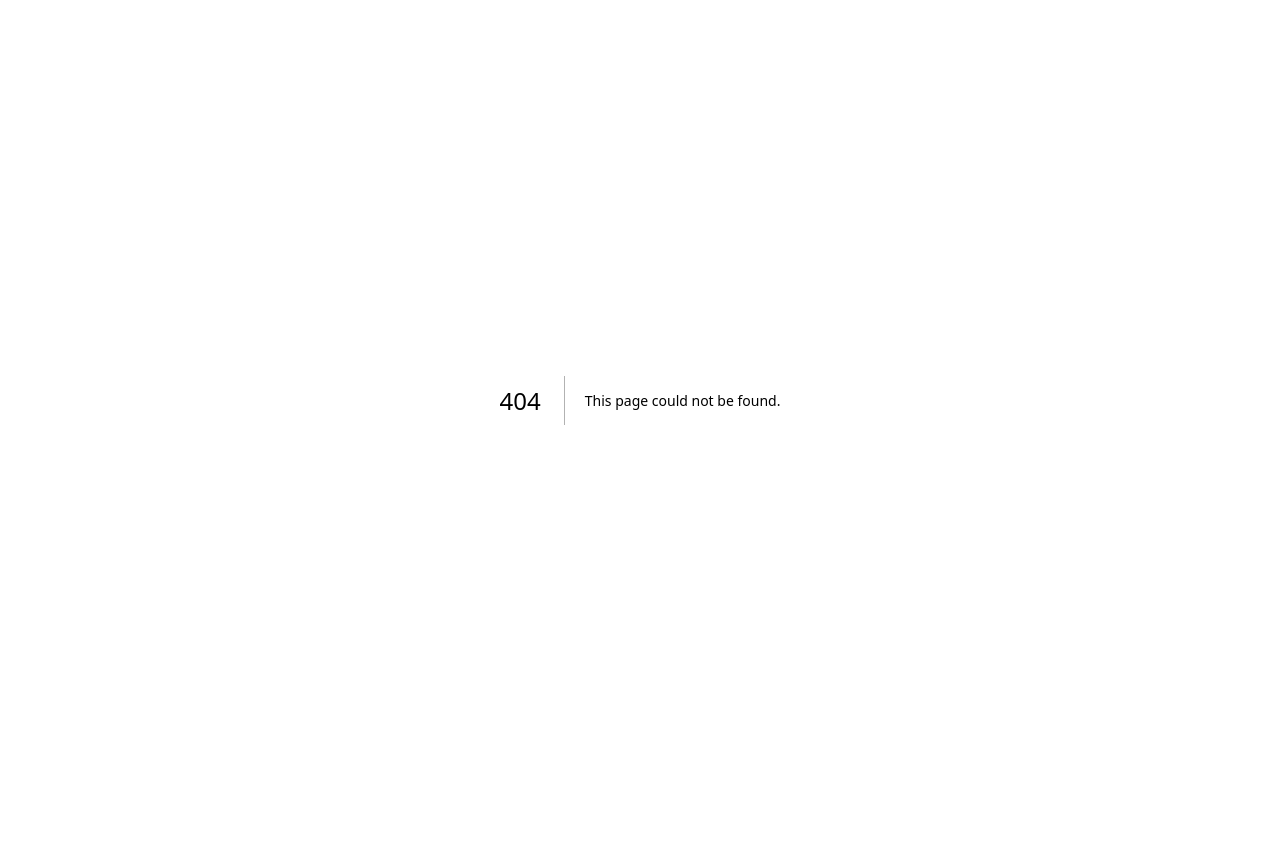
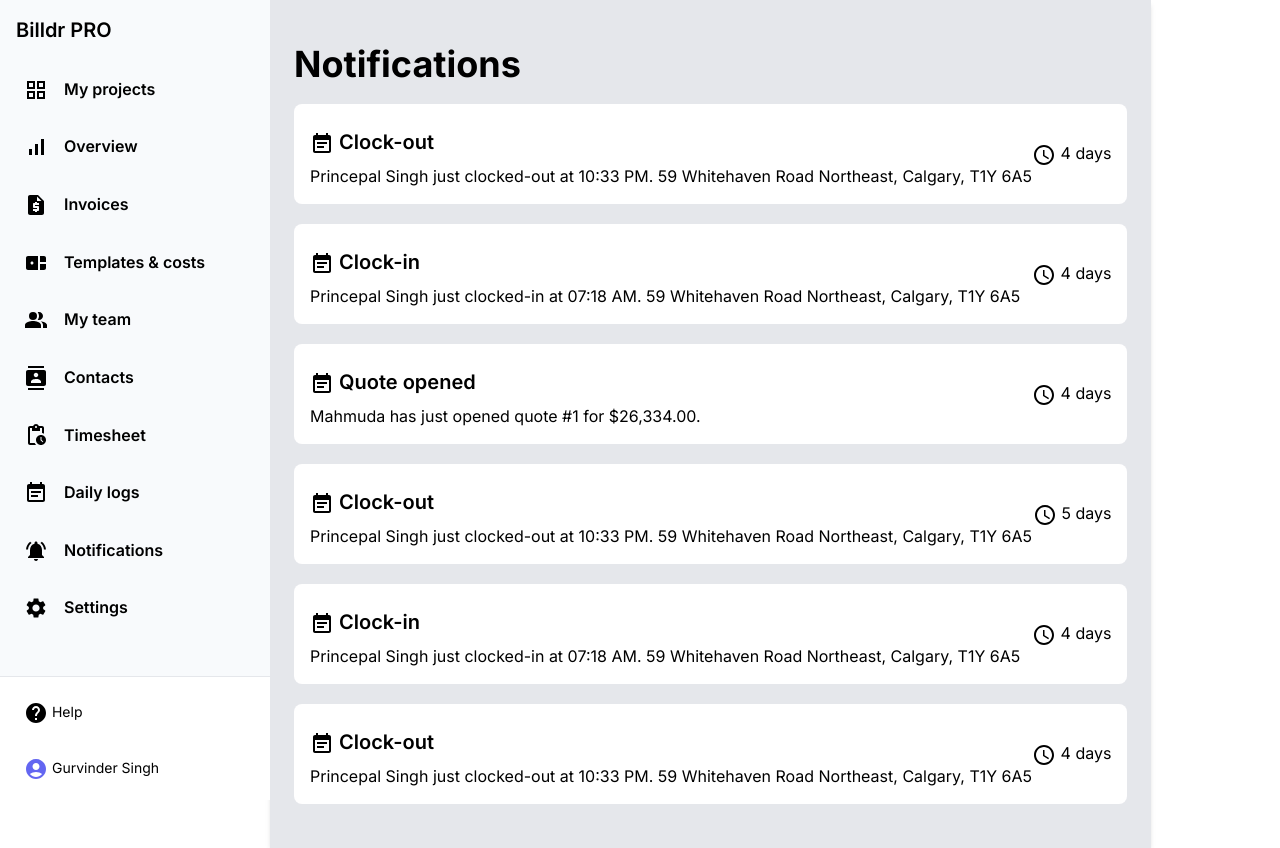
Before and after one commit to gursewak8427/prosbro, a Next.js app: page /notifications in a window 1280 px wide. Before the commit this address had no page. Before the commit the page ends 800 px from the top, so only its background shows below. Built offline with nearby package versions, Linux system fonts and the light colour scheme.

Commit message:
added notifications page

```diff
--- a/src/app/(website)/daily-logs/page.js
+++ b/src/app/(website)/daily-logs/page.js
@@ -9,7 +9,6 @@ function page() {
             <div className="flex flex-col md:flex-row justify-between items-center mb-4">
                 <div className="flex flex-col md:flex-row items-center gap-4 mb-4 md:mb-0">
                     <h1 className="text-2xl font-bold">Daily logs</h1>
-
                 </div>
                 <button
                     className="text-white px-4 py-2 rounded bg-indigo-600 hover:bg-indigo-700 duration-200">
--- /dev/null
+++ b/src/app/(website)/notifications/page.js
@@ -0,0 +1,69 @@
+import React from 'react';
+import EventNoteIcon from '@mui/icons-material/EventNote';
+import AccessTimeIcon from '@mui/icons-material/AccessTime';
+
+const notifications = [
+  {
+    id: 1,
+    type: 'Clock-out',
+    description: 'Princepal Singh just clocked-out at 10:33 PM. 59 Whitehaven Road Northeast, Calgary, T1Y 6A5',
+    time: '4 days'
+  },
+  {
+    id: 2,
+    type: 'Clock-in',
+    description: 'Princepal Singh just clocked-in at 07:18 AM. 59 Whitehaven Road Northeast, Calgary, T1Y 6A5',
+    time: '4 days'
+  },
+  {
+    id: 3,
+    type: 'Quote opened',
+    description: 'Mahmuda has just opened quote #1 for $26,334.00.',
+    time: '4 days'
+  },
+  {
+    id: 4,
+    type: 'Clock-out',
+    description: 'Princepal Singh just clocked-out at 10:33 PM. 59 Whitehaven Road Northeast, Calgary, T1Y 6A5',
+    time: '5 days'
+  },
+  {
+    id: 5,
+    type: 'Clock-in',
+    description: 'Princepal Singh just clocked-in at 07:18 AM. 59 Whitehaven Road Northeast, Calgary, T1Y 6A5',
+    time: '4 days'
+  },
+  {
+    id: 6,
+    type: 'Clock-out',
+    description: 'Princepal Singh just clocked-out at 10:33 PM. 59 Whitehaven Road Northeast, Calgary, T1Y 6A5',
+    time: '4 days'
+  },
+];
+
+function Page() {
+  return (
+    <div className='p-6 flex-1 bg-gray-200 shadow-md'>
+      <div>
+        <h1 className='text-4xl mt-5 mb-5 font-bold'>Notifications</h1>
+        <div>
+          {notifications.map(notification => (
+            <div key={notification.id} className='flex items-center rounded-lg bg-white p-4 justify-between mb-5'>
+              <div>
+                <h1 className='font-semibold text-xl mt-2 mb-2'>
+                  <span><EventNoteIcon /></span> {notification.type}
+                </h1>
+                <p>{notification.description}</p>
+              </div>
+              <div>
+                <h1><span><AccessTimeIcon /></span> {notification.time}</h1>
+              </div>
+            </div>
+          ))}
+        </div>
+      </div>
+    </div>
+  );
+}
+
+export default Page;
```
